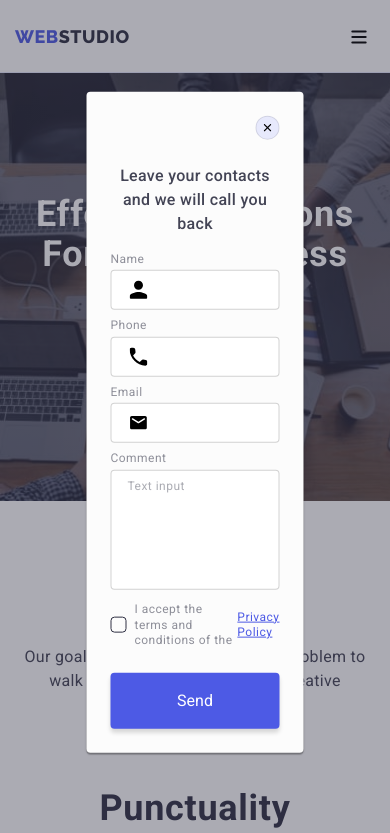
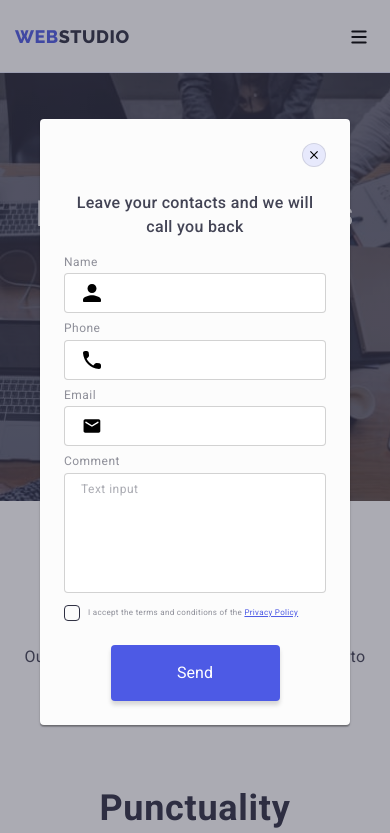
Before and after one commit to MariaPanchenko/goit-markup-hw-07, a website built with Vite: page index.html in a window 390 px wide. Both pictures are taken after a click on the button "Order Service". Shown: the top 833 px of the page. Built offline with nearby package versions, Linux system fonts and the light colour scheme.

Commit message:
fix modal window

```diff
--- a/style.css
+++ b/style.css
@@ -944,6 +944,16 @@ p {
 
 /* MEDIA-PHOTO */
 /* MEDIA */
+@media screen and (min-width: 320px) and (max-width: 479px) {
+  .modal-window {
+    width: 310px;
+    height: auto;
+  }
+  .modal-form-checkbox-descrp {
+    font-size: 8px;
+  }
+}
+
 @media screen and (max-width: 767px) {
   .header-main {
     padding-top: 25px;
@@ -1158,6 +1168,9 @@ p {
     margin-left: auto;
     margin-right: auto;
   }
+  .modal-window {
+    width: 392px;
+  }
 }
 
 @media screen and (min-width: 768px) {
```
